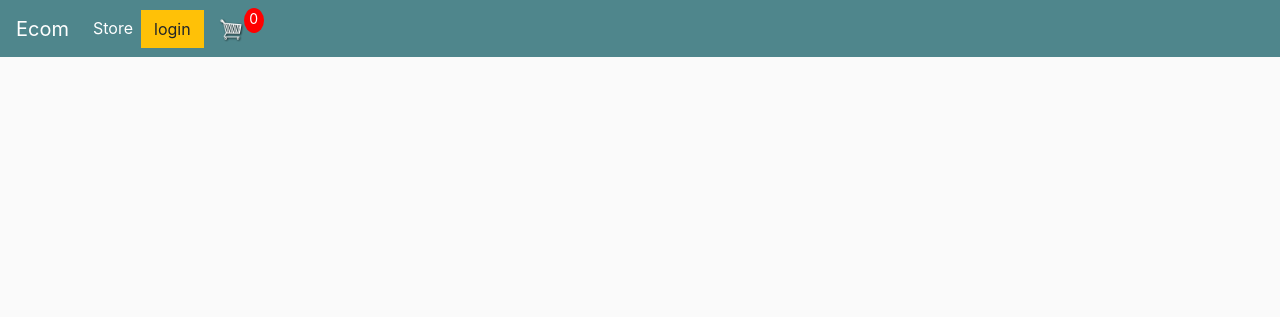
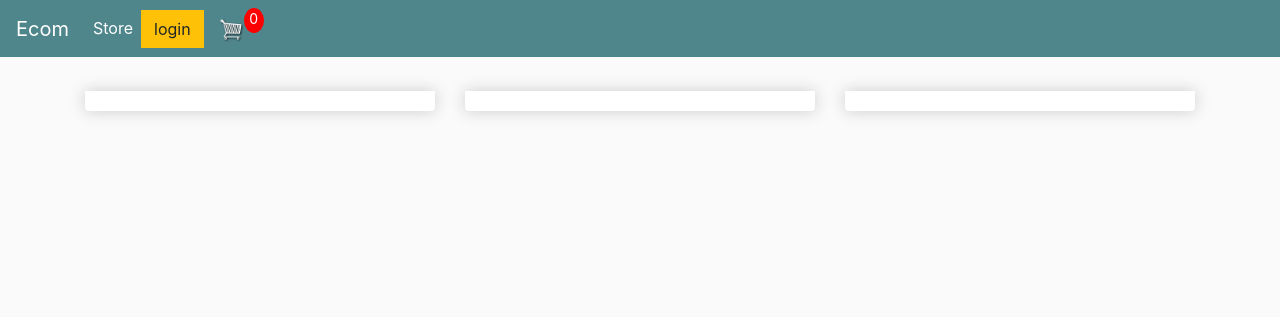
Before and after one commit to JamesMusyoka/Ecommerce, a Django app: page / in a window 1280 px wide. Shown: the top 317 px of the page. Run offline with Django 3.2, Linux system fonts and the light colour scheme; some libraries are stand-ins or nearby versions.

Commit message:
created a div with class of box-element and product

```diff
--- a/store/templates/store/store.html
+++ b/store/templates/store/store.html
@@ -3,12 +3,21 @@
 {% block content %}
 <div class="row">
     <div class="col-lg-4">
+        <div class="box-element product">
+
+        </div>
     </div>
 
     <div class="col-lg-4">
+        <div class="box-element product">
+
+        </div>
     </div>
 
     <div class="col-lg-4">
+        <div class="box-element product">
+
+        </div>
     </div>
 </div>
 
```
